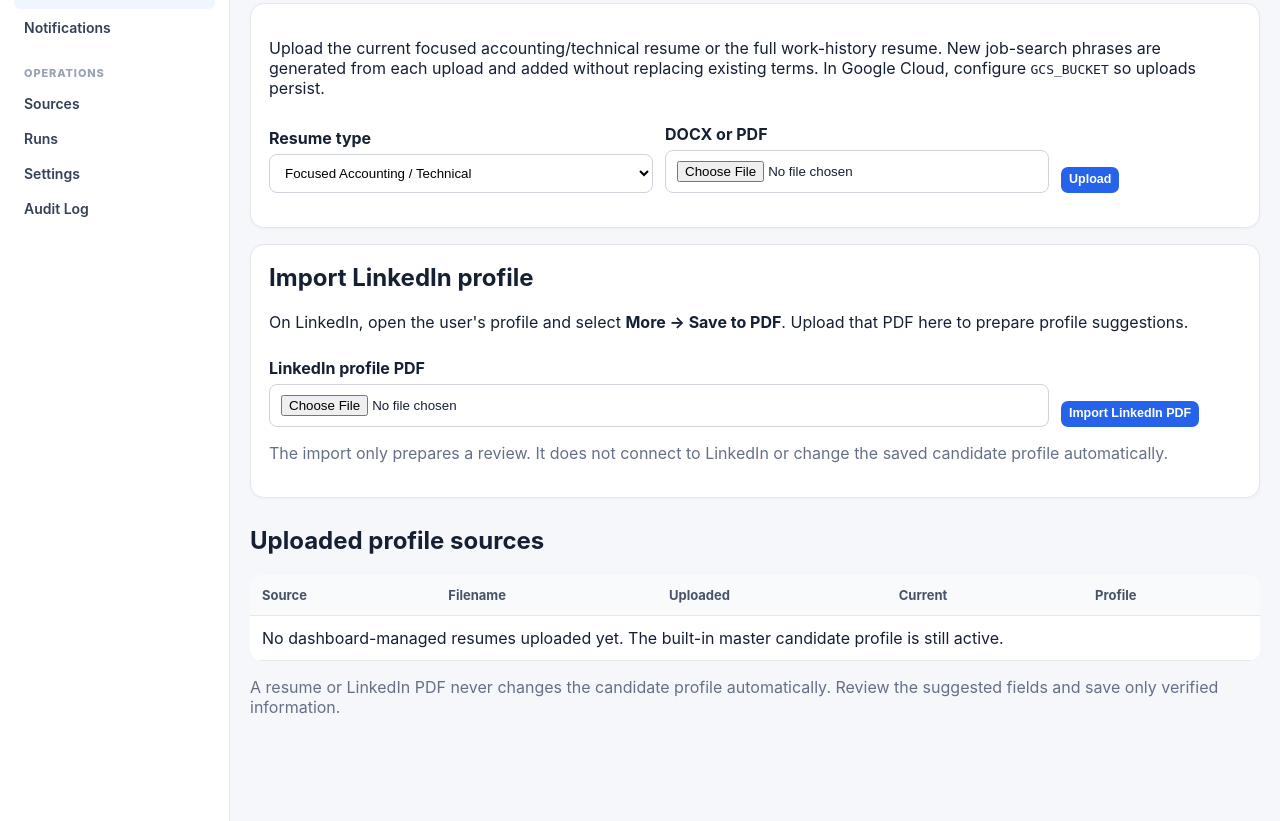
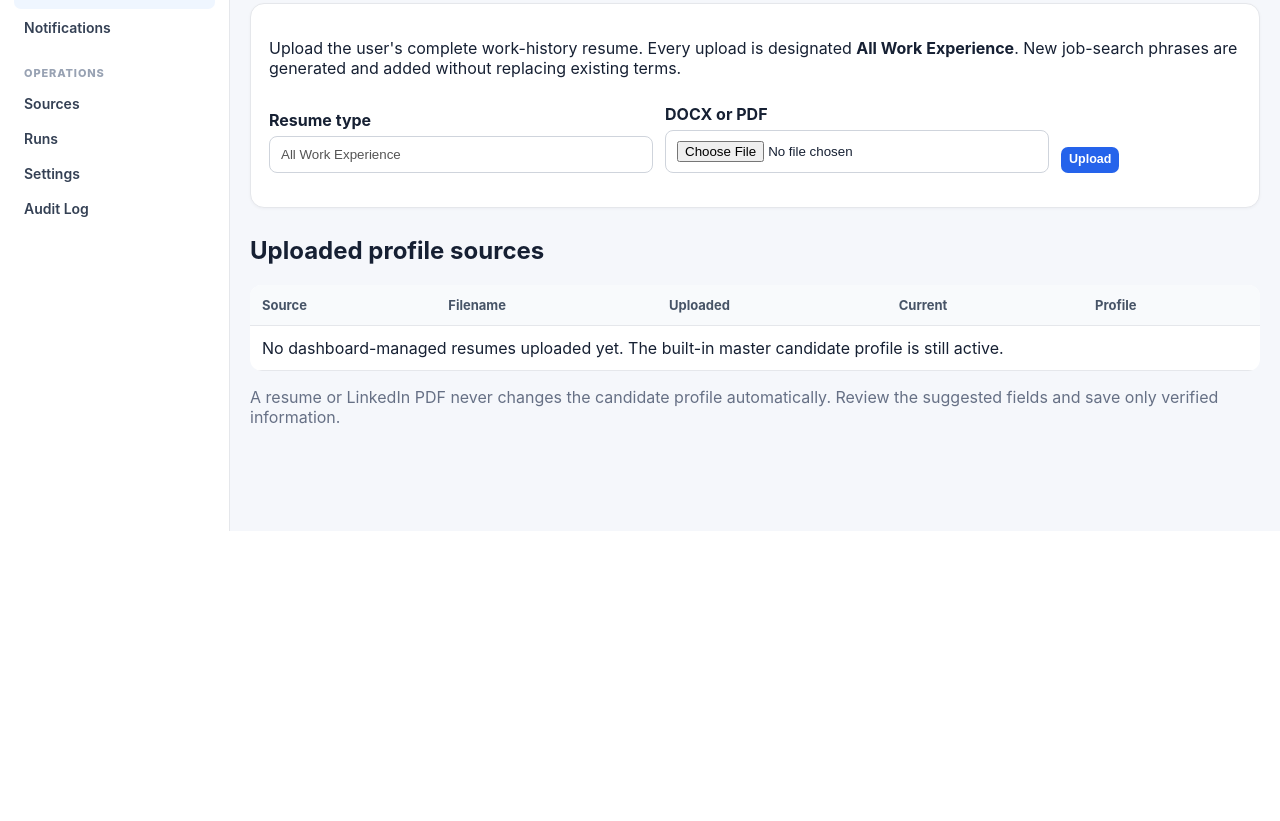
Before and after one commit to WorkdayGeorge/calaveras_job_agent, a FastAPI app: page /resumes in a window 1280 px wide. Shown: the part 322-1143 px from the top of the page. After the commit the page ends 853 px from the top, so only its background shows below. Run offline with FastAPI, Linux system fonts and the light colour scheme; the visitor is signed in with stand-in values (Sample User, id 1); data that the repository does not hold is empty; some libraries are stand-ins or nearby versions.

Commit message:
Use All Work Experience resume only (web/templates/resumes.html)

```diff
--- a/web/templates/resumes.html
+++ b/web/templates/resumes.html
@@ -7,34 +7,21 @@
 <form method="get" action="/resumes" class="card" style="margin-bottom:16px"><label>User</label><select name="user_id">{% for user in users %}<option value="{{ user.id }}" {% if selected_user_id == user.id %}selected{% endif %}>{{ user.display_name }} — {{ user.email }}</option>{% endfor %}</select><button class="btn secondary" style="margin-top:8px">View user</button></form>
 {% endif %}
 <div class="card">
-<p>Upload the current focused accounting/technical resume or the full work-history resume. New job-search phrases are generated from each upload and added without replacing existing terms. In Google Cloud, configure <code>GCS_BUCKET</code> so uploads persist.</p>
+<p>Upload the user's complete work-history resume. Every upload is designated <strong>All Work Experience</strong>. New job-search phrases are generated and added without replacing existing terms.</p>
 <form method="post" action="/resumes/upload" enctype="multipart/form-data">
 <input type="hidden" name="user_id" value="{{ selected_user_id or '' }}">
 <div class="row">
-<div><label>Resume type</label><select name="resume_type"><option value="focused">Focused Accounting / Technical</option><option value="all-work-experience">All Work Experience</option></select></div>
+<div><label>Resume type</label><input value="All Work Experience" disabled></div>
 <div><label>DOCX or PDF</label><input type="file" name="resume" accept=".docx,.pdf" required></div>
 <div style="flex:0 0 auto"><button class="btn">Upload</button></div>
 </div>
 </form>
 </div>
-<div class="card" style="margin-top:16px">
-<h2 style="margin-top:0">Import LinkedIn profile</h2>
-<p>On LinkedIn, open the user's profile and select <strong>More → Save to PDF</strong>. Upload that PDF here to prepare profile suggestions.</p>
-<form method="post" action="/resumes/upload" enctype="multipart/form-data">
-<input type="hidden" name="user_id" value="{{ selected_user_id or '' }}">
-<input type="hidden" name="resume_type" value="linkedin-profile">
-<div class="row">
-<div><label>LinkedIn profile PDF</label><input type="file" name="resume" accept=".pdf,application/pdf" required></div>
-<div style="flex:0 0 auto"><button class="btn">Import LinkedIn PDF</button></div>
-</div>
-</form>
-<p class="muted">The import only prepares a review. It does not connect to LinkedIn or change the saved candidate profile automatically.</p>
-</div>
 <h2>Uploaded profile sources</h2>
 <table>
 <tr><th>Source</th><th>Filename</th><th>Uploaded</th><th>Current</th><th>Profile</th></tr>
 {% for a in assets %}
-<tr><td>{% if a.resume_type == 'linkedin-profile' %}LinkedIn Profile{% elif a.resume_type == 'focused' %}Focused Resume{% else %}All Work Experience Resume{% endif %}</td><td>{{ a.filename }}</td><td>{{ a.uploaded_at|pacific_time }}</td><td>{{ "Yes" if a.is_current else "No" }}</td><td>{% if a.is_current %}<form method="post" action="/resumes/{{ a.id }}/profile-suggestion"><button class="btn">Review &amp; Update Profile</button></form>{% else %}<span class="muted">Use current source</span>{% endif %}</td></tr>
+<tr><td>All Work Experience</td><td>{{ a.filename }}</td><td>{{ a.uploaded_at|pacific_time }}</td><td>{{ "Yes" if a.is_current else "No" }}</td><td>{% if a.is_current %}<form method="post" action="/resumes/{{ a.id }}/profile-suggestion"><button class="btn">Review &amp; Update Profile</button></form>{% else %}<span class="muted">Use current source</span>{% endif %}</td></tr>
 {% else %}<tr><td colspan="5">No dashboard-managed resumes uploaded yet. The built-in master candidate profile is still active.</td></tr>{% endfor %}
 </table>
 <p class="muted">A resume or LinkedIn PDF never changes the candidate profile automatically. Review the suggested fields and save only verified information.</p>
```
